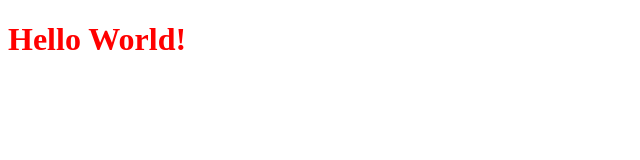
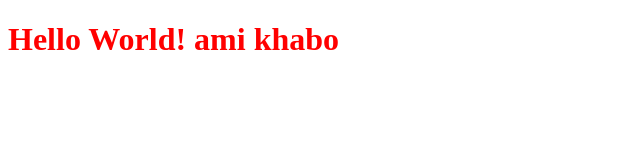
Before and after one commit to RaihanulAkram/githubTest, a plain HTML site: page index.html in a window 1280 px wide. Shown: the whole page, without its empty margins (0-640 px from the left). Drawn offline with Linux system fonts and the light colour scheme.

Commit message:
added text to header

```diff
--- a/index.html
+++ b/index.html
@@ -8,6 +8,6 @@
     <link rel="stylesheet" href="style.css">
 </head>
 <body>
-    <h1>Hello World!</h1>
+    <h1>Hello World! ami khabo</h1>
 </body>
 </html>
```
